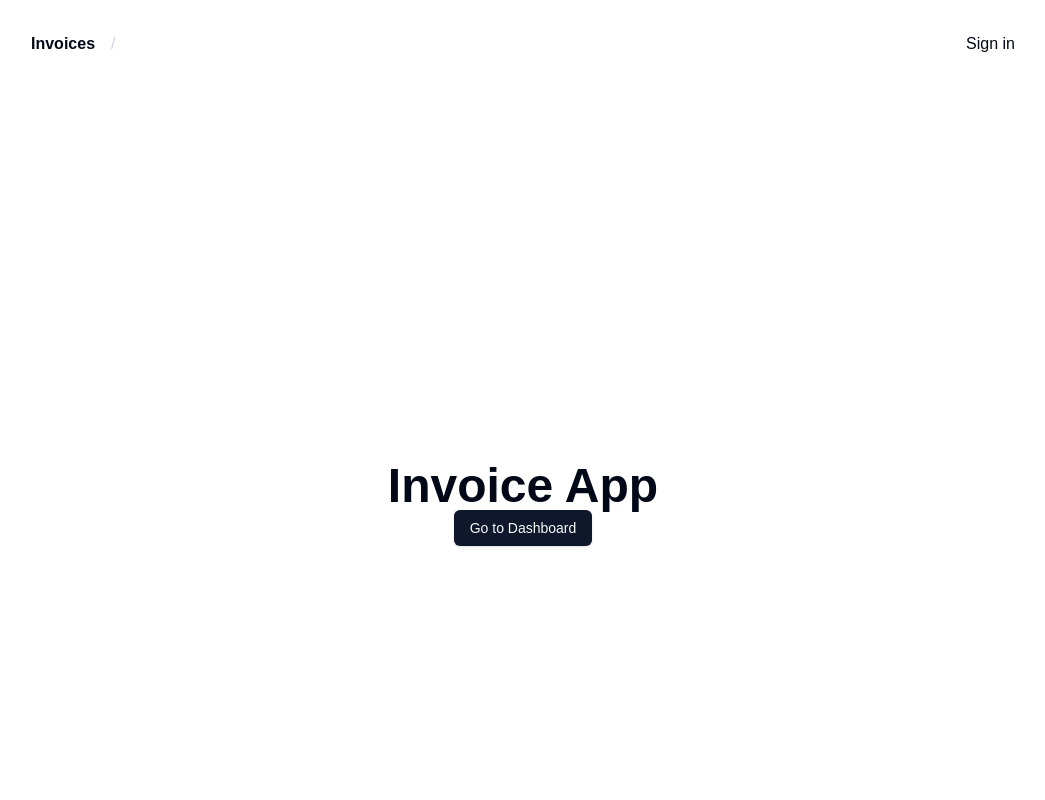
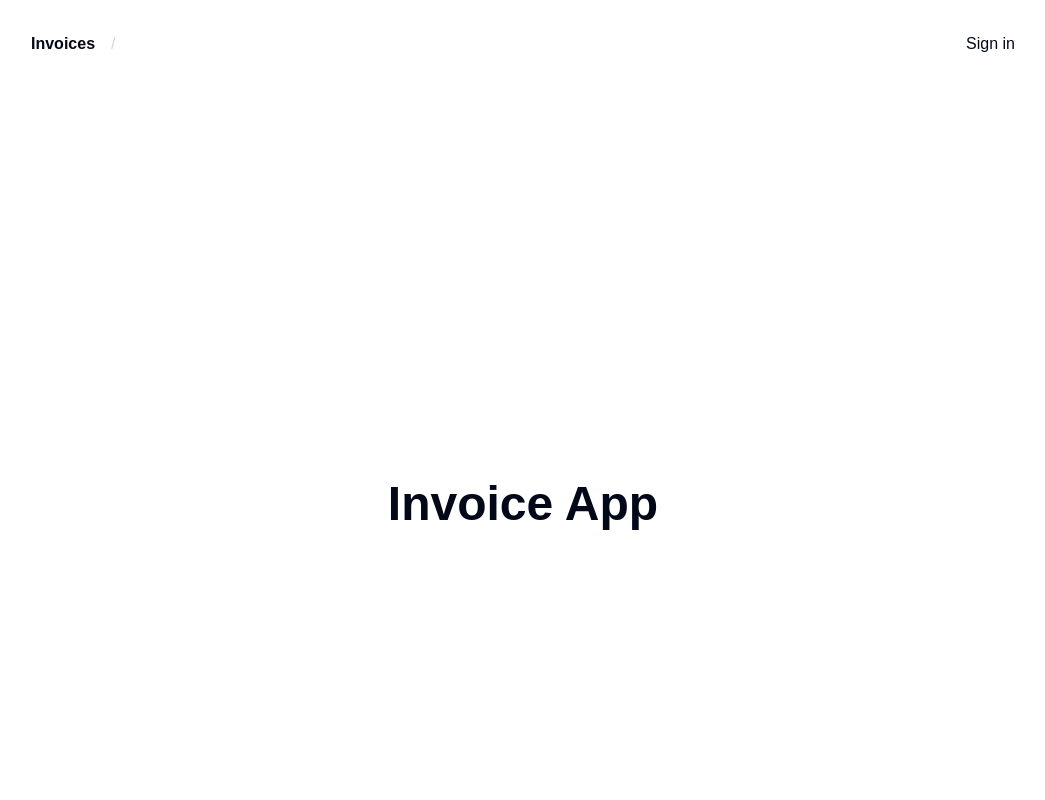
Before and after one commit to ferhatkefsiz/invoice-app, a Next.js app: page / in a window 1280 px wide. Shown: the top 800 px of the page, without its empty margins (117-1162 px from the left). Built offline with nearby package versions, Linux system fonts and the light colour scheme; no server answers.

Commit message:
refactor: Remove unused code in page.tsx

```diff
--- a/app/page.tsx
+++ b/app/page.tsx
@@ -1,14 +1,7 @@
-import Link from "next/link";
-
-import { Button } from "@/components/ui/button";
-
 export default function Home() {
   return (
     <main className="max-w-5xl mx-auto px-5 min-h-screen flex flex-col justify-center h-full text-center items-center">
       <h1 className="text-5xl font-bold">Invoice App</h1>
-      <Button asChild>
-        <Link href="/dashboard">Go to Dashboard</Link>
-      </Button>
     </main>
   );
 }
```
